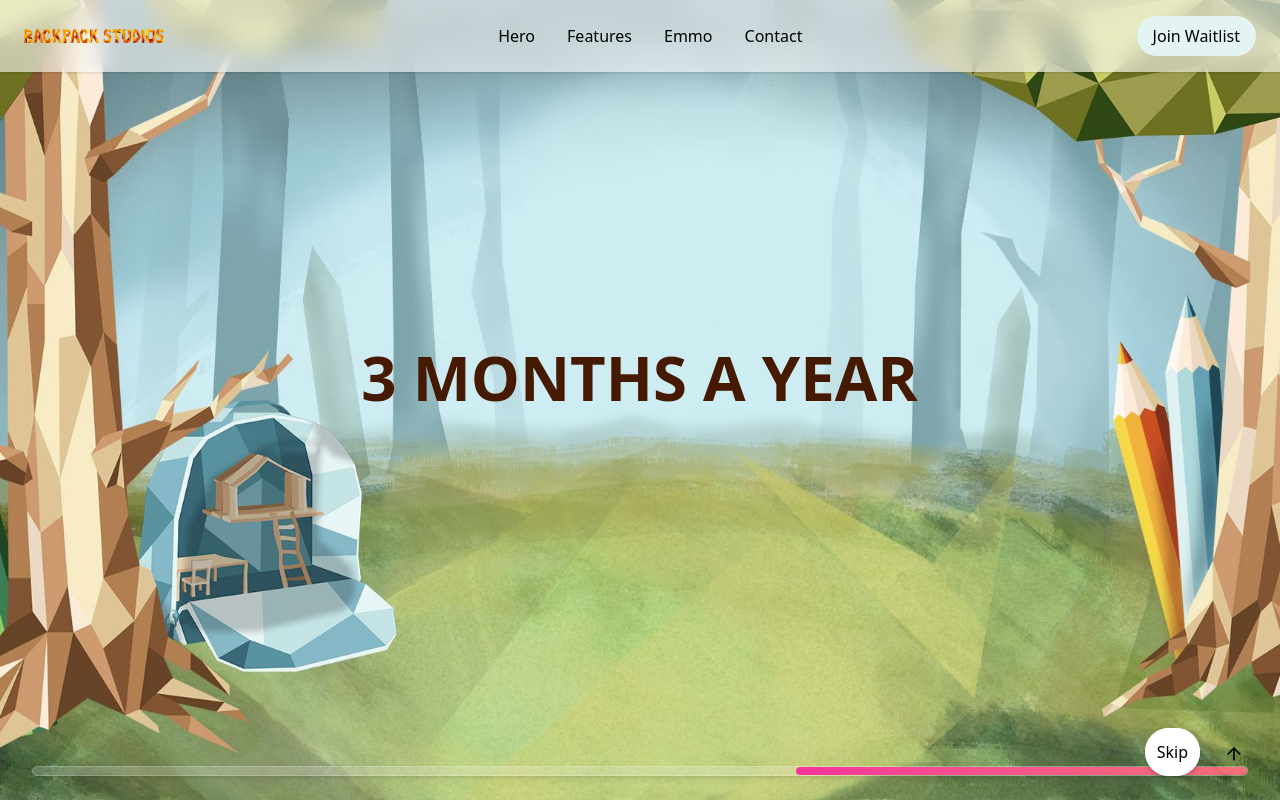
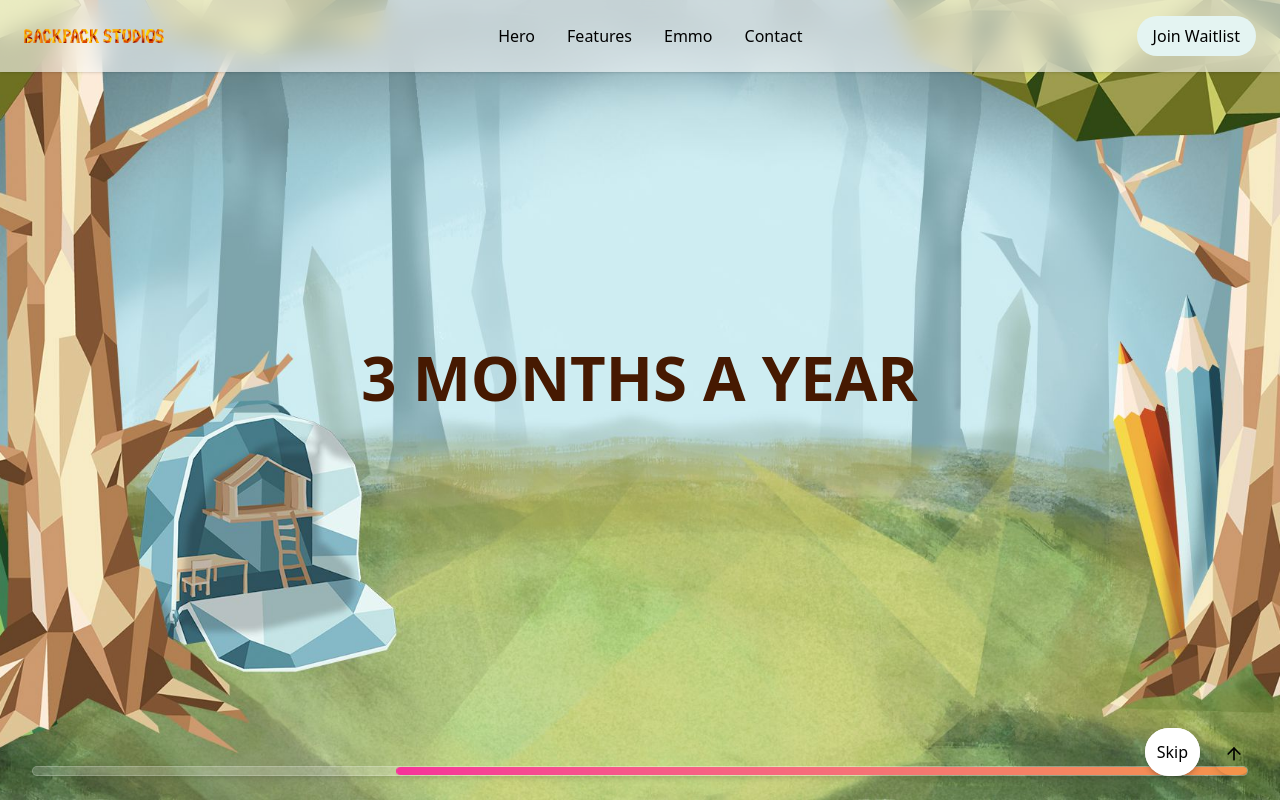
Before and after one commit to Natito9/backpack-project, a Next.js app: page / in a window 1280 px wide. Shown: the top 802 px of the page. Built offline with nearby package versions, Linux system fonts and the light colour scheme.

Commit message:
changed progress bar time to fit new facts

```diff
--- a/src/components/hero/Facts/PhrasesFacts.jsx
+++ b/src/components/hero/Facts/PhrasesFacts.jsx
@@ -17,15 +17,14 @@ export default function PhrasesFacts({ onDone }) {
       return;
     }
 
-    // Start with zoomIn
-    setAnimationClass("animate__animated animate__slower animate__zoomInGentle");
+    setAnimationClass(
+      "animate__animated animate__slower animate__zoomInGentle"
+    );
 
-    // Trigger fadeOut after a bit
     const fadeTimer = setTimeout(() => {
       setAnimationClass("animate__animated animate__fadeOut");
     }, 2800);
 
-    // Advance phrase
     const advance = setTimeout(() => {
       setCurrentIndex((prev) => prev + 1);
     }, 3500);
--- a/src/components/hero/Hero.jsx
+++ b/src/components/hero/Hero.jsx
@@ -55,7 +55,7 @@ export default function Hero() {
         />
         {!animationCompleteed && (
           <ProgressBar
-            duration={10000}
+            duration={21000}
             onComplete={handleAnimationComplete}
           />
         )}
```
